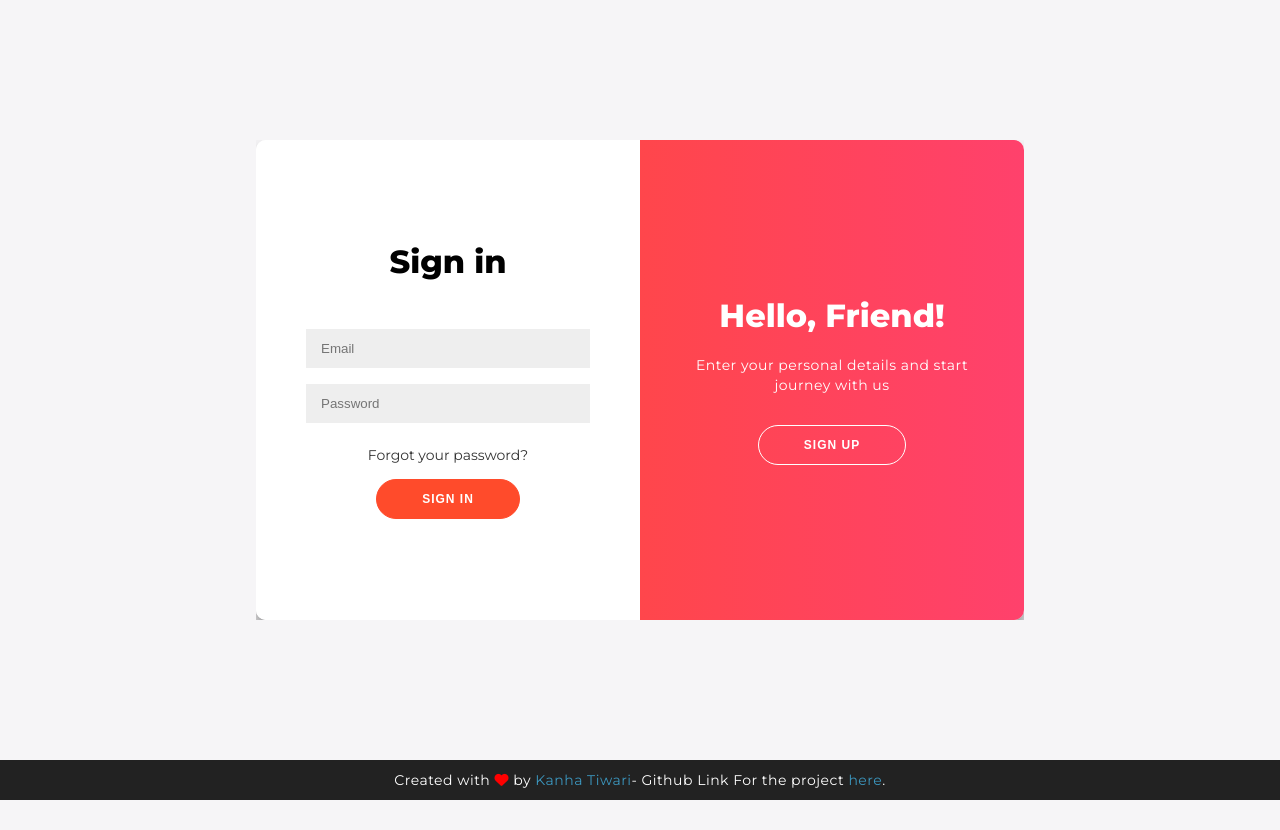
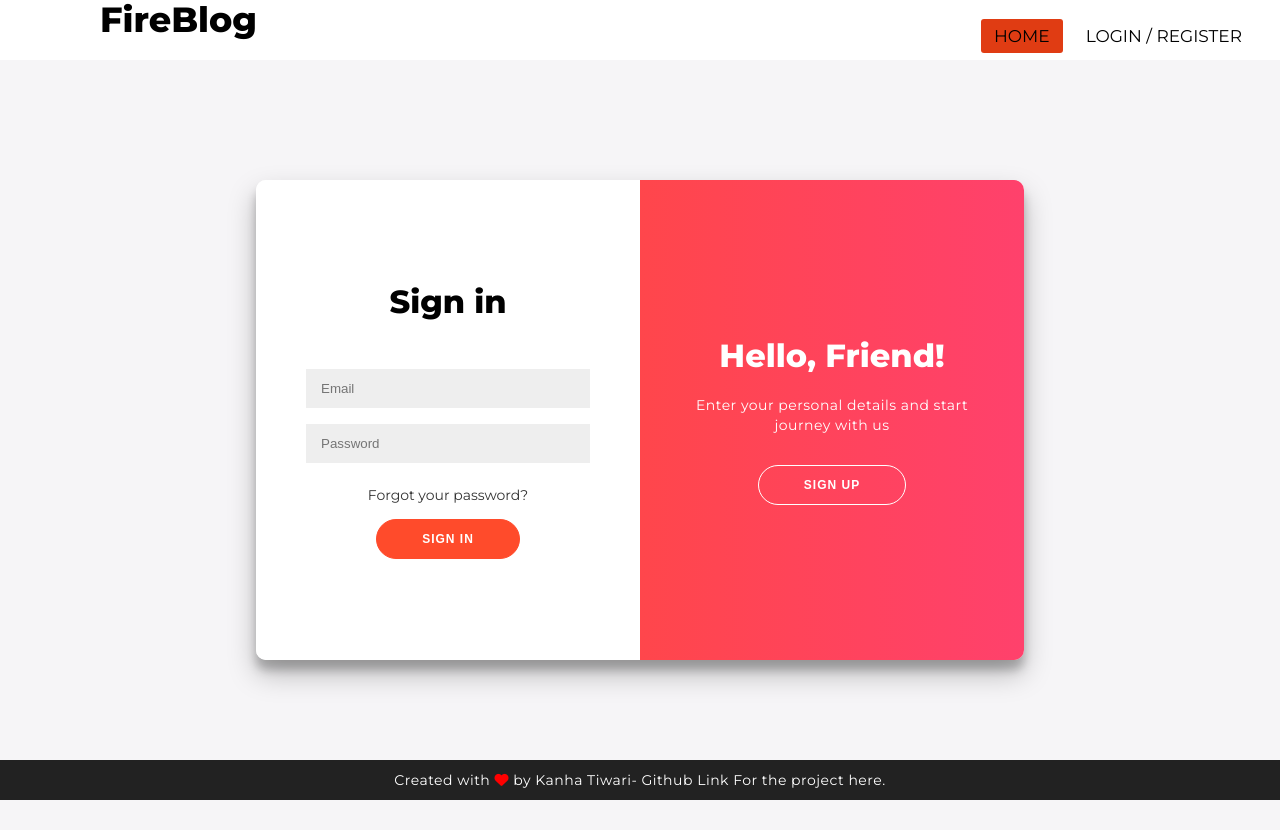
Before and after one commit to kanha638/fireblog, a React (Create React App) app: page /auth in a window 1280 px wide. Built offline with nearby package versions, Linux system fonts and the light colour scheme.

Commit message:
footer and navbar added with some style changes

```diff
--- a/package.json
+++ b/package.json
@@ -10,6 +10,7 @@
     "firebase": "^9.15.0",
     "react": "^18.2.0",
     "react-dom": "^18.2.0",
+    "react-router-dom": "^6.6.1",
     "react-scripts": "5.0.1",
     "web-vitals": "^2.1.4"
   },
--- a/src/App.css
+++ b/src/App.css
@@ -114,6 +114,34 @@ input {
 
 .App {
   overflow: hidden;
+  width: 100vw;
+  height: 100vh;
+  background: inherit;
+  display: -webkit-box;
+  display: -ms-flexbox;
+  display: flex;
+  -webkit-box-orient: vertical;
+  -webkit-box-direction: normal;
+      -ms-flex-direction: column;
+          flex-direction: column;
+  -webkit-box-align: center;
+      -ms-flex-align: center;
+          align-items: center;
+}
+
+.main-container-full {
+  border-radius: 10px;
+  width: 100%;
+  display: -webkit-box;
+  display: -ms-flexbox;
+  display: flex;
+  height: 100vh;
+  -webkit-box-pack: center;
+      -ms-flex-pack: center;
+          justify-content: center;
+  -webkit-box-align: center;
+      -ms-flex-align: center;
+          align-items: center;
 }
 
 .auth-container {
@@ -170,7 +198,7 @@ input {
   left: 0;
   width: 50%;
   opacity: 0;
-  z-index: 4;
+  z-index: 1;
 }
 
 @media only screen and (max-width: 770px) {
@@ -226,6 +254,12 @@ input {
   transition: transform 0.6s ease-in-out;
   transition: transform 0.6s ease-in-out, -webkit-transform 0.6s ease-in-out;
   z-index: 100;
+}
+
+@media only screen and (max-width: 770px) {
+  .overlay-container {
+    display: none;
+  }
 }
 
 .auth-container.right-panel-active .overlay-container {
@@ -355,7 +389,126 @@ footer i {
 }
 
 footer a {
-  color: #3c97bf;
+  color: #ffffff;
   text-decoration: none;
 }
+
+nav {
+  background: #fff;
+  height: 80px;
+  width: 100%;
+  z-index: 800;
+}
+
+label.logo {
+  color: black;
+  font-size: 35px;
+  line-height: 80px;
+  padding: 0 100px;
+  font-weight: bold;
+}
+
+nav ul {
+  float: right;
+  margin-right: 20px;
+}
+
+nav ul li {
+  display: inline-block;
+  line-height: 80px;
+  margin: 0 5px;
+}
+
+nav ul li a {
+  color: black;
+  font-size: 17px;
+  padding: 7px 13px;
+  border-radius: 3px;
+  text-transform: uppercase;
+}
+
+a.active,
+a:hover {
+  background: #e03c13;
+  -webkit-transition: 0.5s;
+  transition: 0.5s;
+}
+
+.checkbtn {
+  font-size: 30px;
+  color: black;
+  float: right;
+  line-height: 80px;
+  margin-right: 40px;
+  cursor: pointer;
+  display: none;
+  z-index: 3;
+}
+
+.crossbtn {
+  font-size: 30px;
+  color: black;
+  float: right;
+  line-height: 80px;
+  margin-right: 40px;
+  cursor: pointer;
+  display: none;
+}
+
+#check {
+  display: none;
+}
+
+@media (max-width: 952px) {
+  label.logo {
+    font-size: 30px;
+    padding-left: 50px;
+  }
+  nav ul li a {
+    font-size: 16px;
+  }
+}
+
+@media (max-width: 858px) {
+  .checkbtn {
+    display: block;
+  }
+  ul {
+    z-index: 3;
+    position: fixed;
+    width: 100%;
+    height: 50vh;
+    background: #0a0a0a;
+    opacity: 0.5;
+    top: 0;
+    margin-top: 60px;
+    top: -100%;
+    text-align: center;
+    -webkit-transition: all 0.5s;
+    transition: all 0.5s;
+  }
+  nav ul li {
+    display: block;
+    margin: 50px 0;
+    line-height: 30px;
+  }
+  nav ul li a {
+    font-size: 20px;
+    color: #fff;
+  }
+  a:hover,
+  a.active {
+    background: none;
+    color: #e03c13;
+  }
+  #check:checked ~ ul {
+    top: 0;
+  }
+  #check:checked ~ .checkbtn {
+    display: none;
+  }
+  #check:checked ~ .crossbtn {
+    display: block;
+  }
+}
 /*# sourceMappingURL=app.css.map */
--- a/src/App.js
+++ b/src/App.js
@@ -1,23 +1,13 @@
-import {
-  createUserWithEmailAndPassword,
-  signInWithCredential,
-  signInWithEmailAndPassword,
-  updateProfile,
-} from "firebase/auth";
-import {
-  addDoc,
-  collection,
-  getDoc,
-  doc,
-  serverTimestamp,
-  query,
-  where,
-} from "firebase/firestore";
+import { createUserWithEmailAndPassword } from "firebase/auth";
+import { addDoc, collection, serverTimestamp } from "firebase/firestore";
 import { useState } from "react";
 import "./App.css";
 import Footer from "./components/Footer";
+import { Navbar } from "./components/Navbar";
 import { auth, db } from "./firebase/firebase-config";
 import Auth from "./pages/Auth";
+import { BrowserRouter as Router, Route, Routes } from "react-router-dom";
+import Error404 from "./components/Error404";
 
 function App() {
   const [email, setEmail] = useState("");
@@ -49,8 +39,15 @@ function App() {
   };
   return (
     <div className="App">
-      <Auth />
-      <Footer />
+      <Router>
+        <Navbar />
+        <Routes>
+          <Route path="/auth" element={<Auth />} />
+          <Route path="/*" element={<Error404 />} />
+        </Routes>
+
+        <Footer />
+      </Router>
     </div>
   );
 }
--- a/src/app.scss
+++ b/src/app.scss
@@ -92,6 +92,23 @@ input {
 .App {
   // height: 100vh;
   overflow: hidden;
+  width: 100vw;
+  height: 100vh;
+  background: inherit;
+  display: flex;
+  flex-direction: column;
+  // justify-content: center;
+  align-items: center;
+
+  // border: solid 1px black;
+}
+.main-container-full {
+  border-radius: 10px;
+  width: 100%;
+  display: flex;
+  height: 100vh;
+  justify-content: center;
+  align-items: center;
 }
 .auth-container {
   background-color: #fff;
@@ -102,8 +119,7 @@ input {
   width: 768px;
   max-width: 100%;
   min-height: 480px;
-  // display: flex;
-  // flex-wrap: wrap;
+
   @media only screen and (max-width: 770px) {
     min-width: 300px;
     width: 480px;
@@ -137,7 +153,7 @@ input {
   left: 0;
   width: 50%;
   opacity: 0;
-  z-index: 4;
+  z-index: 1;
   @media only screen and (max-width: 770px) {
     width: 100%;
   }
@@ -148,9 +164,6 @@ input {
   opacity: 1;
   z-index: 5;
   animation: show 0.6s;
-  // @media only screen and (max-width: 770px) {
-
-  // }
 }
 
 @keyframes show {
@@ -176,9 +189,9 @@ input {
   overflow: hidden;
   transition: transform 0.6s ease-in-out;
   z-index: 100;
-  // @media only screen and (max-width: 770px) {
-  //   display: none;
-  // }
+  @media only screen and (max-width: 770px) {
+    display: none;
+  }
 }
 
 .auth-container.right-panel-active .overlay-container {
@@ -276,6 +289,120 @@ footer i {
 }
 
 footer a {
-  color: #3c97bf;
+  color: #ffffff;
   text-decoration: none;
 }
+
+// Navigation Bar
+
+nav {
+  background: #fff;
+  height: 80px;
+  width: 100%;
+  z-index: 800;
+}
+label.logo {
+  color: black;
+  font-size: 35px;
+  line-height: 80px;
+  padding: 0 100px;
+  font-weight: bold;
+}
+nav ul {
+  float: right;
+  margin-right: 20px;
+}
+nav ul li {
+  display: inline-block;
+  line-height: 80px;
+  margin: 0 5px;
+}
+nav ul li a {
+  color: black;
+  font-size: 17px;
+  padding: 7px 13px;
+  border-radius: 3px;
+  text-transform: uppercase;
+}
+a.active,
+a:hover {
+  background: #e03c13;
+  transition: 0.5s;
+}
+.checkbtn {
+  font-size: 30px;
+  color: black;
+  float: right;
+  line-height: 80px;
+  margin-right: 40px;
+  cursor: pointer;
+  display: none;
+  z-index: 3;
+}
+.crossbtn {
+  font-size: 30px;
+  color: black;
+  float: right;
+  line-height: 80px;
+  margin-right: 40px;
+  // position: absoluste;
+  cursor: pointer;
+  // right: 0;
+  display: none;
+}
+#check {
+  display: none;
+}
+@media (max-width: 952px) {
+  label.logo {
+    font-size: 30px;
+    padding-left: 50px;
+  }
+  nav ul li a {
+    font-size: 16px;
+  }
+}
+@media (max-width: 858px) {
+  .checkbtn {
+    display: block;
+  }
+  // .crossbtn {
+  //   display: block;
+  // }
+  ul {
+    z-index: 3;
+    position: fixed;
+    width: 100%;
+    height: 50vh;
+    background: rgb(10, 10, 10);
+    opacity: 0.5;
+    top: 0;
+    margin-top: 60px;
+    top: -100%;
+    text-align: center;
+    transition: all 0.5s;
+  }
+  nav ul li {
+    display: block;
+    margin: 50px 0;
+    line-height: 30px;
+  }
+  nav ul li a {
+    font-size: 20px;
+    color: #fff;
+  }
+  a:hover,
+  a.active {
+    background: none;
+    color: #e03c13;
+  }
+  #check:checked ~ ul {
+    top: 0;
+  }
+  #check:checked ~ .checkbtn {
+    display: none;
+  }
+  #check:checked ~ .crossbtn {
+    display: block;
+  }
+}
--- /dev/null
+++ b/src/components/Error404.jsx
@@ -0,0 +1,22 @@
+import React from "react";
+
+const Error404 = () => {
+  return (
+    <div
+      style={{
+        width: "100%",
+        height: "100vh",
+        display: "flex",
+        justifyContent: "center",
+        alignItems: "center",
+        fontSize: "60px",
+        fontFamily: "sans-serif",
+        // background: "red",
+      }}
+    >
+      404 NOT FOUND
+    </div>
+  );
+};
+
+export default Error404;
--- a/src/components/Footer.jsx
+++ b/src/components/Footer.jsx
@@ -4,7 +4,7 @@ const Footer = () => {
   return (
     <footer>
       <p>
-        Created with <i class="fa fa-heart"></i> by{" "}
+        Created with <i className="fa fa-heart"></i> by{" "}
         <a target="_blank" href="https://florin-pop.com">
           Kanha Tiwari
         </a>
--- /dev/null
+++ b/src/components/Navbar.jsx
@@ -0,0 +1,42 @@
+import React, { useState } from "react";
+import { Link } from "react-router-dom";
+
+export const Navbar = () => {
+  const [active, setActive] = useState("/");
+  return (
+    <nav>
+      <input type="checkbox" id="check" />
+      <label for="check" class="checkbtn">
+        <i className="fas fa-bars"></i>
+      </label>
+      <label class="crossbtn" for="check">
+        <i className="fa-solid fa-xmark"></i>
+      </label>
+      <label className="logo">FireBlog</label>
+      <ul>
+        <li>
+          <Link
+            className={active === "/" ? "active" : ""}
+            to="/"
+            onClick={() => setActive("/")}
+          >
+            Home
+          </Link>
+        </li>
+
+        <li>
+          <Link
+            className={active === "/auth" ? "active" : ""}
+            to="/auth"
+            onClick={() => setActive("/auth")}
+          >
+            Login / Register
+          </Link>
+        </li>
+        {/* <li>
+          <a href="#">Feedback</a>
+        </li> */}
+      </ul>
+    </nav>
+  );
+};
--- a/src/pages/Auth.jsx
+++ b/src/pages/Auth.jsx
@@ -1,34 +1,98 @@
-import React from "react";
+import React, { useState } from "react";
 
-const initialForm = {
+const initialFormSignup = {
   firstName: "",
+  lastName: "",
+  email: "",
+  password: "",
+  confirmPassword: "",
+};
+const initialFormSignIn = {
+  email: "",
+  password: "",
 };
 const Auth = () => {
+  const [signUpForm, setSignUpForm] = useState(initialFormSignup);
+  const [signInForm, setSignInForm] = useState(initialFormSignIn);
+  const changeHandlerSignUp = (e) => {
+    setSignUpForm({ ...signUpForm, [e.target.name]: e.target.value });
+  };
+  const submitHandlerSignUp = (e) => {
+    e.preventDefault();
+    console.log(signUpForm);
+  };
+  const changeHandlerSignIn = (e) => {
+    setSignInForm({ ...signInForm, [e.target.name]: e.target.value });
+    console.log(signInForm);
+  };
+  const submitHandlerSignIn = (e) => {
+    e.preventDefault();
+    console.log(signInForm);
+  };
   return (
     <>
+      <div className="main-container-full">
         <div className="auth-container" id="auth-container">
+          <pre>{signUpForm.firstName}</pre>
           <div className="form-container sign-up-container">
-          <form>
+            <form onSubmit={submitHandlerSignUp}>
               <h1>Create Account</h1>
               <div className="social-container"></div>
               {/* <span>Use your email for registration</span> */}
-            <input type="text" placeholder="First Name" />
-            <input type="text" placeholder="Last Name" />
-            <input type="email" placeholder="Email" />
-            <input type="password" placeholder="Password" />
-            <input type="password" placeholder="Confirm Password" />
-            <button style={{ marginTop: "15px" }}>Sign Up</button>
+              <input
+                type="text"
+                name="firstName"
+                placeholder="First Name"
+                onChange={changeHandlerSignUp}
+              />
+              <input
+                type="text"
+                name="lastName"
+                placeholder="Last Name"
+                onChange={changeHandlerSignUp}
+              />
+              <input
+                type="email"
+                name="email"
+                placeholder="Email"
+                onChange={changeHandlerSignUp}
+              />
+              <input
+                type="password"
+                name="password"
+                placeholder="Password"
+                onChange={changeHandlerSignUp}
+              />
+              <input
+                type="password"
+                name="confirmPassword"
+                placeholder="Confirm Password"
+                onChange={changeHandlerSignUp}
+              />
+              <button style={{ marginTop: "15px" }} type="submit">
+                Sign Up
+              </button>
             </form>
           </div>
           <div className="form-container sign-in-container">
-          <form>
+            <form onSubmit={submitHandlerSignIn}>
               <h1>Sign in</h1>
               <div className="social-container"></div>
               {/* <span>or use your account</span> */}
-            <input type="email" placeholder="Email" />
-            <input type="password" placeholder="Password" />
+              <input
+                type="email"
+                name="email"
+                placeholder="Email"
+                onChange={changeHandlerSignIn}
+              />
+              <input
+                type="password"
+                name="password"
+                placeholder="Password"
+                onChange={changeHandlerSignIn}
+              />
               <a>Forgot your password?</a>
-            <button>Sign In</button>
+              <button type="submit">Sign In</button>
             </form>
           </div>
           <div className="overlay-container">
@@ -68,6 +132,7 @@ const Auth = () => {
             </div>
           </div>
         </div>
+      </div>
     </>
   );
 };
```
Also changed, not shown: 2 other files (tests, documents, lock files or other folders). Lines whose indentation alone changed are shown as unchanged.
